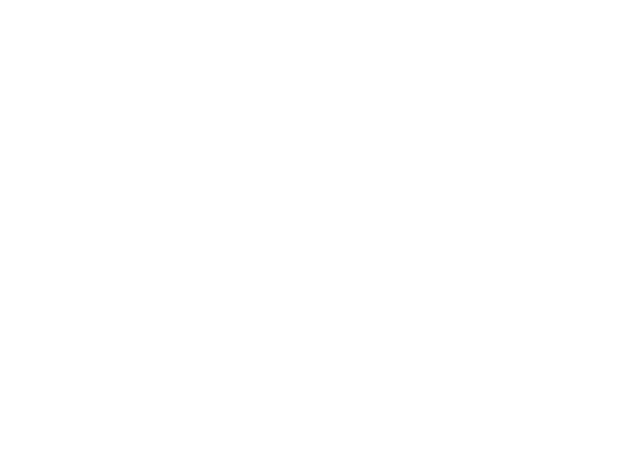
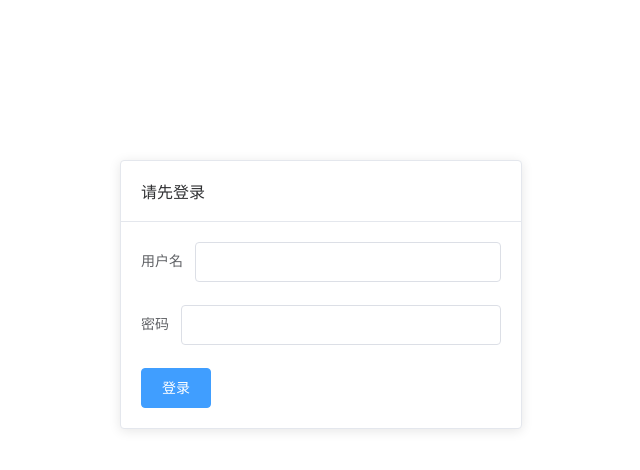
Before and after one commit to giriawsh/node-vue-moba, a Vue app in the folder admin/: page /#/login in a window 1280 px wide. Before the commit this address had no page. Shown: the top 470 px of the page, without its empty margins (319-959 px from the left). Built offline with nearby package versions, Linux system fonts and the light colour scheme.

Commit message:
登录界面

```diff
--- a/admin/src/router/index.js
+++ b/admin/src/router/index.js
@@ -12,7 +12,13 @@
 import AdList from "@/views/AdList";
 import AdminUserEdit from "@/views/AdminUserEdit";
 import AdminUserList from "@/views/AdminUserList";
+import Login from "@/views/Login";
 const routes = [
+  {
+    path: '/login',
+    name: 'login',
+    component: Login
+  },
   {
     path: '/',
     name: 'main',
--- /dev/null
+++ b/admin/src/views/Login.vue
@@ -0,0 +1,38 @@
+<template>
+  <div class="login-container">
+    <el-card header="请先登录" class="login-card">
+      <el-form @submit.prevent="login">
+        <el-form-item label="用户名">
+          <el-input v-model="model.username"></el-input>
+        </el-form-item>
+        <el-form-item label="密码">
+          <el-input v-model="model.password"></el-input>
+        </el-form-item>
+        <el-button type="primary" native-type="submit">登录</el-button>
+      </el-form>
+    </el-card>
+  </div>
+</template>
+
+<script>
+export default {
+  name: "Login",
+  data() {
+    return {
+      model: {}
+    }
+  },
+  methods:{
+    login() {
+      console.log(this.model)
+    }
+  }
+}
+</script>
+
+<style scoped>
+.login-card{
+  width: 25rem;
+  margin: 10rem auto;
+}
+</style>
```
